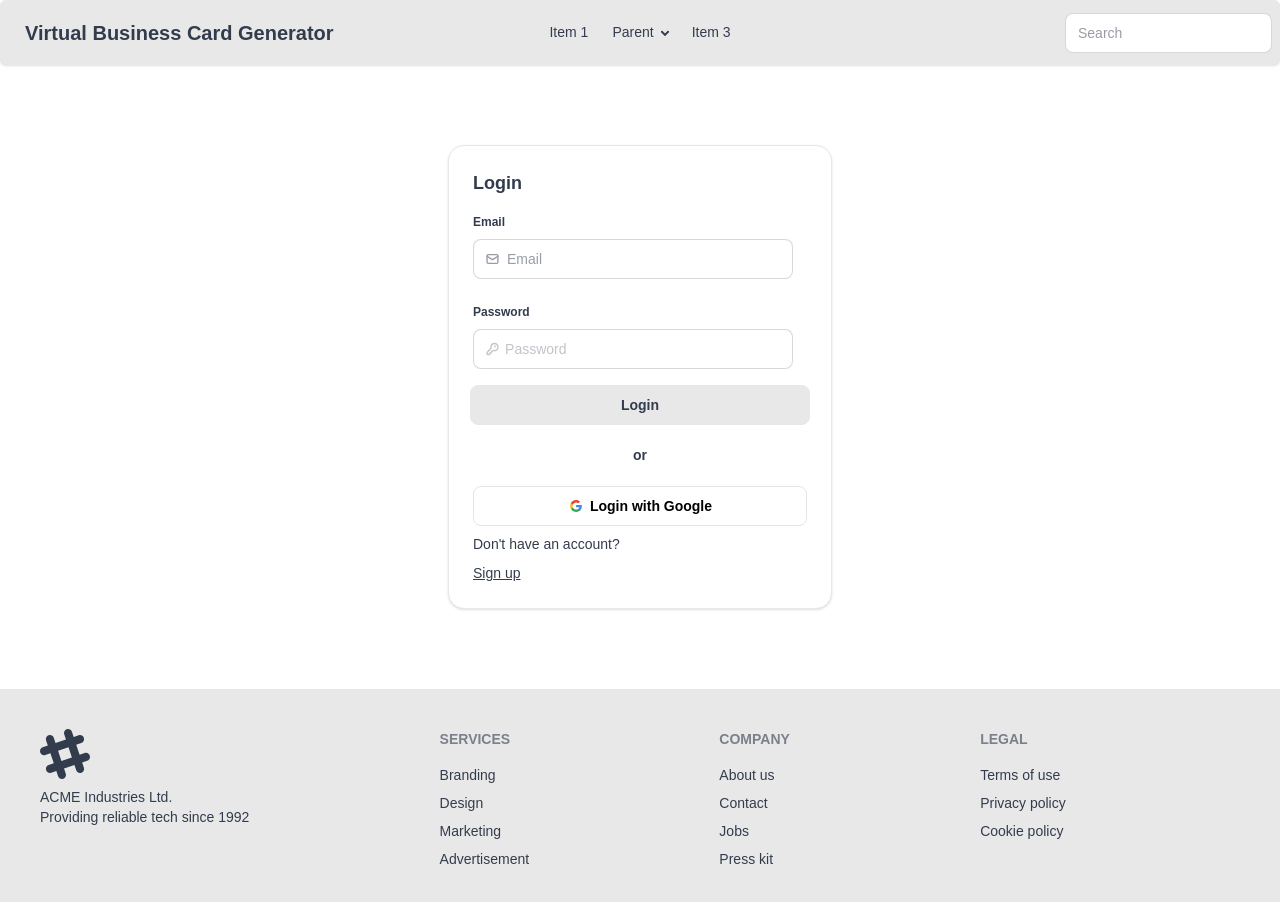
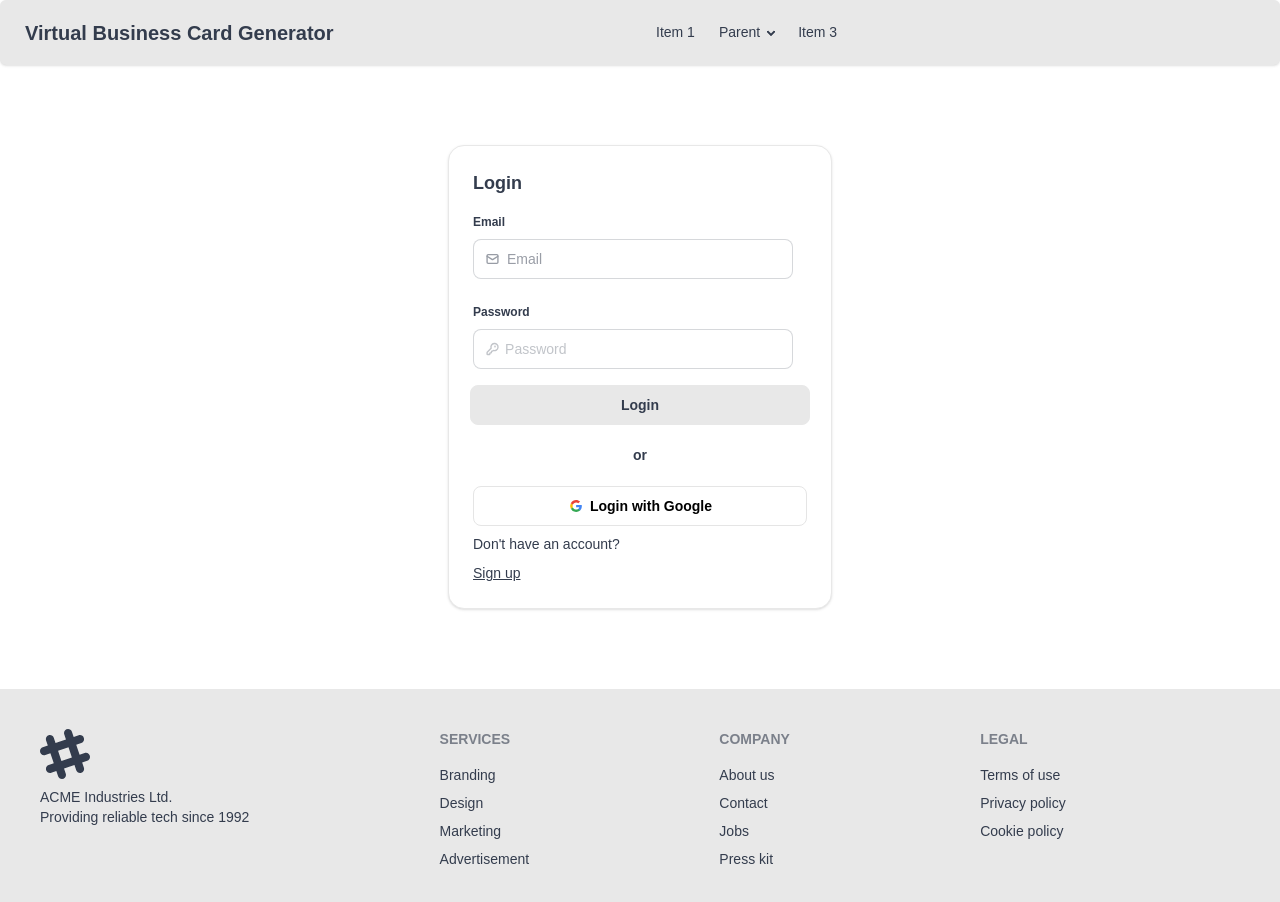
Before and after one commit to kpierc11/Virtual-Business-Card-Generator, a React (Vite) app in the folder client/: page / in a window 1280 px wide. Shown: the top 902 px of the page. Built offline with nearby package versions, Linux system fonts and the light colour scheme; no server answers; a web font is replaced by a local one.

Commit message:
Removed Search Bar

```diff
--- a/client/src/layouts/AuthLayout.tsx
+++ b/client/src/layouts/AuthLayout.tsx
@@ -56,13 +56,6 @@ export default function AuthLayout() {
               </li>
             </ul>
           </div>
-          <div className="navbar-end">
-            <input
-              type="text"
-              placeholder="Search"
-              className="input w-64 lg:w-auto"
-            />
-          </div>
         </div>
 
         <div className="collapse-content lg:hidden z-1">
```
